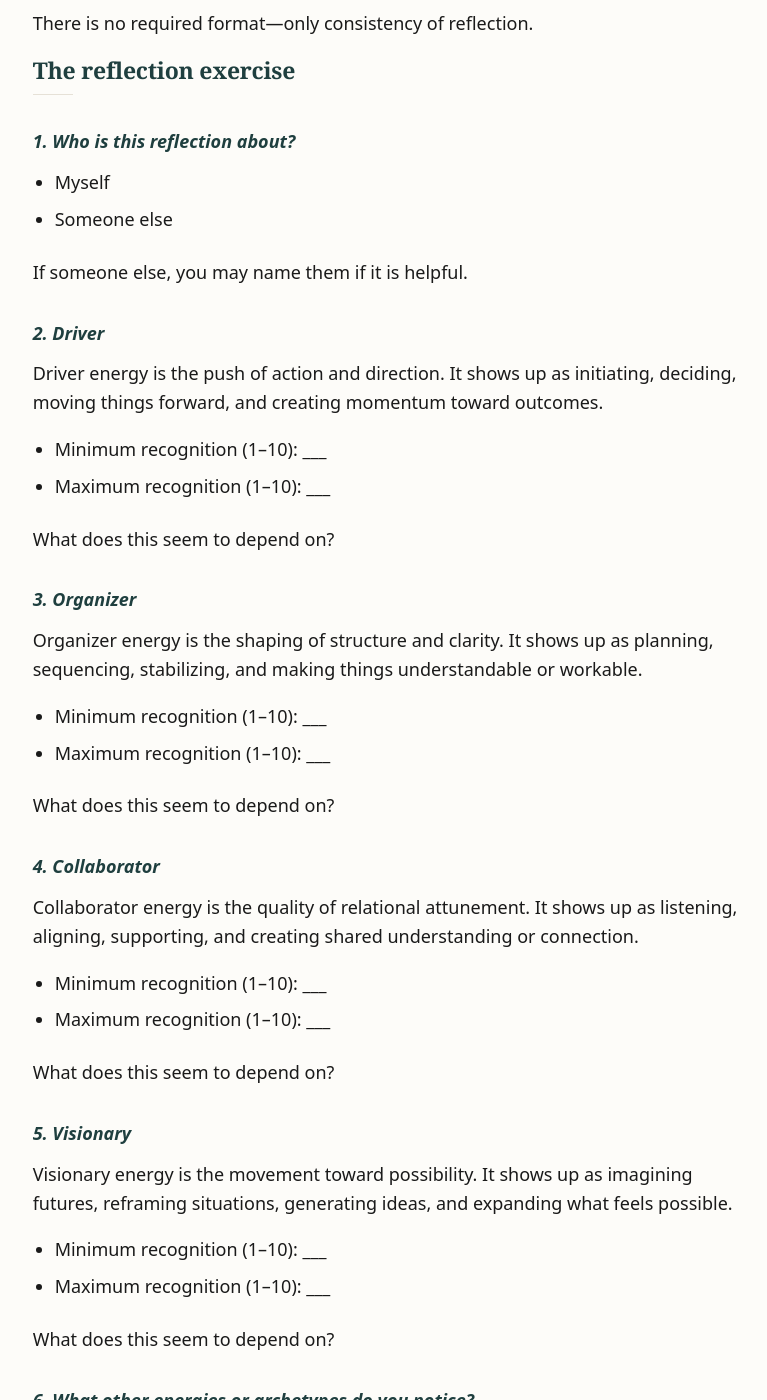
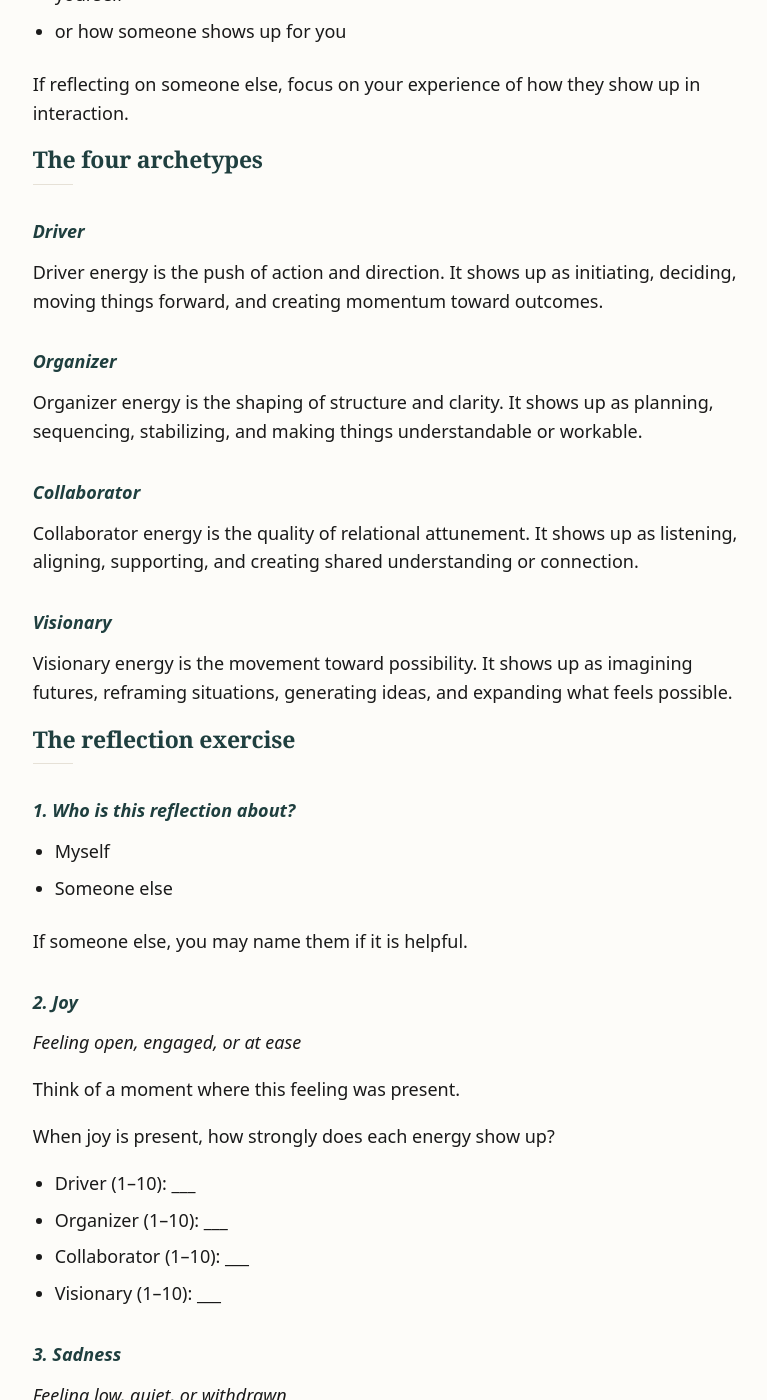
Before and after one commit to basil-family-lab/circle, a Jekyll site: the page built from reflection.md, in a window 1280 px wide and 1400 px high, scrolled down 1214 px. Shown: the whole window, without its empty margins (247-1014 px from the left). Built offline with Jekyll 4.4.1, drawn with Linux system fonts in a browser that asks for light colours; some of the changed text lies outside the part shown.

Commit message:
refactor: reflection exercise

```diff
--- a/reflection.md
+++ b/reflection.md
@@ -26,9 +26,29 @@ You can use this:
 - with another person
 - or in a group setting
 
-If you are facilitating this with a group, the questions can be shared as a form or asked verbally in sequence.
+You may reflect on:
+- yourself
+- or how someone shows up for you
 
-There is no required format—only consistency of reflection.
+If reflecting on someone else, focus on your experience of how they show up in interaction.
+
+## The four archetypes
+
+### Driver
+
+Driver energy is the push of action and direction. It shows up as initiating, deciding, moving things forward, and creating momentum toward outcomes.
+
+### Organizer
+
+Organizer energy is the shaping of structure and clarity. It shows up as planning, sequencing, stabilizing, and making things understandable or workable.
+
+### Collaborator
+
+Collaborator energy is the quality of relational attunement. It shows up as listening, aligning, supporting, and creating shared understanding or connection.
+
+### Visionary
+
+Visionary energy is the movement toward possibility. It shows up as imagining futures, reframing situations, generating ideas, and expanding what feels possible.
 
 ## The reflection exercise
 
@@ -39,59 +59,65 @@ There is no required format—only consistency of reflection.
 
 If someone else, you may name them if it is helpful.
 
-### 2. Driver
+### 2. Joy
 
-Driver energy is the push of action and direction. It shows up as initiating, deciding, moving things forward, and creating momentum toward outcomes.
+*Feeling open, engaged, or at ease*
 
-- Minimum recognition (1–10): ___
-- Maximum recognition (1–10): ___
+Think of a moment where this feeling was present.
 
-What does this seem to depend on?
+When joy is present, how strongly does each energy show up?
 
-### 3. Organizer
+- Driver (1–10): ___
+- Organizer (1–10): ___
+- Collaborator (1–10): ___
+- Visionary (1–10): ___
 
-Organizer energy is the shaping of structure and clarity. It shows up as planning, sequencing, stabilizing, and making things understandable or workable.
+### 3. Sadness
 
-- Minimum recognition (1–10): ___
-- Maximum recognition (1–10): ___
+*Feeling low, quiet, or withdrawn*
 
-What does this seem to depend on?
+Think of a moment where this feeling was present.
 
-### 4. Collaborator
+When sadness is present, how strongly does each energy show up?
 
-Collaborator energy is the quality of relational attunement. It shows up as listening, aligning, supporting, and creating shared understanding or connection.
+- Driver (1–10): ___
+- Organizer (1–10): ___
+- Collaborator (1–10): ___
+- Visionary (1–10): ___
 
-- Minimum recognition (1–10): ___
-- Maximum recognition (1–10): ___
+### 4. Fear
 
-What does this seem to depend on?
+*Feeling uncertain, cautious, or on edge*
 
-### 5. Visionary
+Think of a moment where this feeling was present.
 
-Visionary energy is the movement toward possibility. It shows up as imagining futures, reframing situations, generating ideas, and expanding what feels possible.
+When fear is present, how strongly does each energy show up?
 
-- Minimum recognition (1–10): ___
-- Maximum recognition (1–10): ___
+- Driver (1–10): ___
+- Organizer (1–10): ___
+- Collaborator (1–10): ___
+- Visionary (1–10): ___
 
-What does this seem to depend on?
+### 5. Anger
 
-### 6. What other energies or archetypes do you notice?
+*Feeling activated, frustrated, or in tension*
 
-The four archetypes above may not feel exhaustive. You may notice other patterns of energy that feel meaningful in your experience.
+Think of a moment where this feeling was present.
 
-Name any additional archetypes or energies that arise for you.
+When anger is present, how strongly does each energy show up?
 
-For each one:
+- Driver (1–10): ___
+- Organizer (1–10): ___
+- Collaborator (1–10): ___
+- Visionary (1–10): ___
 
-- Name of the energy: __________
-- Minimum recognition (1–10): ___
-- Maximum recognition (1–10): ___
+### 6. What stands out?
 
-What does this seem to depend on?
+Across these reflections:
 
-### 7. How do you feel after this reflection?
-
-Take a moment to notice your current emotional and bodily state after completing this exercise.
+- What patterns do you notice?
+- Where does energy seem to shift most across emotions?
+- What feels consistent?
 
 ## Context for interpretation
 
```
